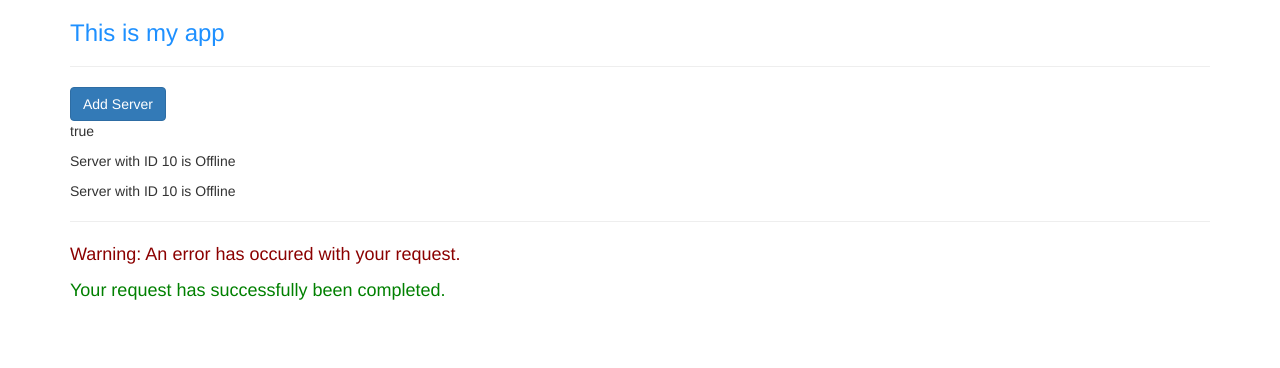
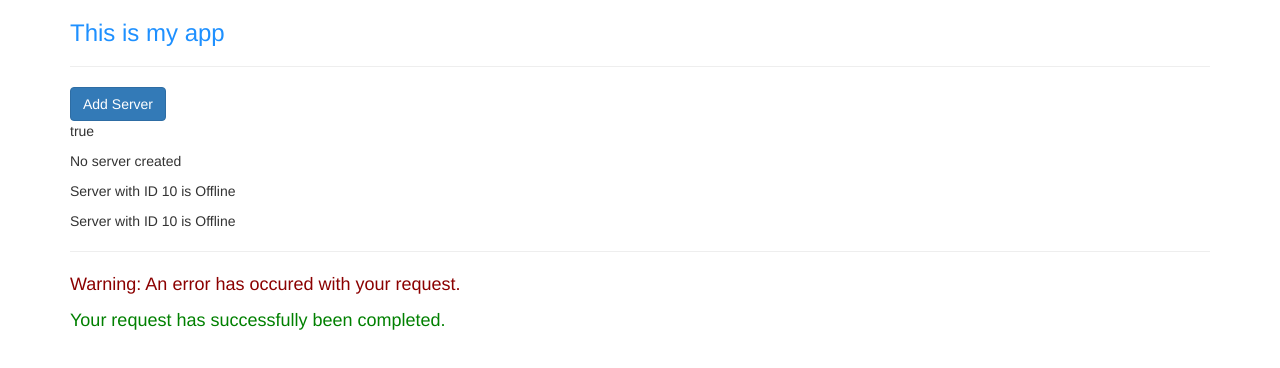
Before and after one commit to Aleksandar-Zoric-93/Angular8_Udemy, an Angular app: page / in a window 1280 px wide. Shown: the top 368 px of the page. Built offline with nearby package versions, Linux system fonts and the light colour scheme.

Commit message:
Button click events and function/method creation and calls

```diff
--- a/src/app/servers/servers.component.html
+++ b/src/app/servers/servers.component.html
@@ -1,5 +1,10 @@
-<button class="btn btn-primary" [disabled]="!allowNewServer"> Add Server </button>
+<button class="btn btn-primary"
+[disabled]="!allowNewServer"
+(click)="onCreateServer()"> Add Server </button>
+
 <p [innerText]="allowNewServer"> </p>
+
+<p> {{ serverCreationStatus }}</p>
 
 <app-server></app-server>
 <app-server></app-server>
--- a/src/app/servers/servers.component.ts
+++ b/src/app/servers/servers.component.ts
@@ -10,6 +10,7 @@
 })
 export class ServersComponent implements OnInit {
   allowNewServer = false;
+  serverCreationStatus = 'No server created'
 
   constructor() {
     setTimeout(() => {
@@ -20,4 +21,9 @@
   ngOnInit() {
   }
 
+  onCreateServer()
+  {
+    this.serverCreationStatus = 'Server was created';
+  }
+
 }
```
